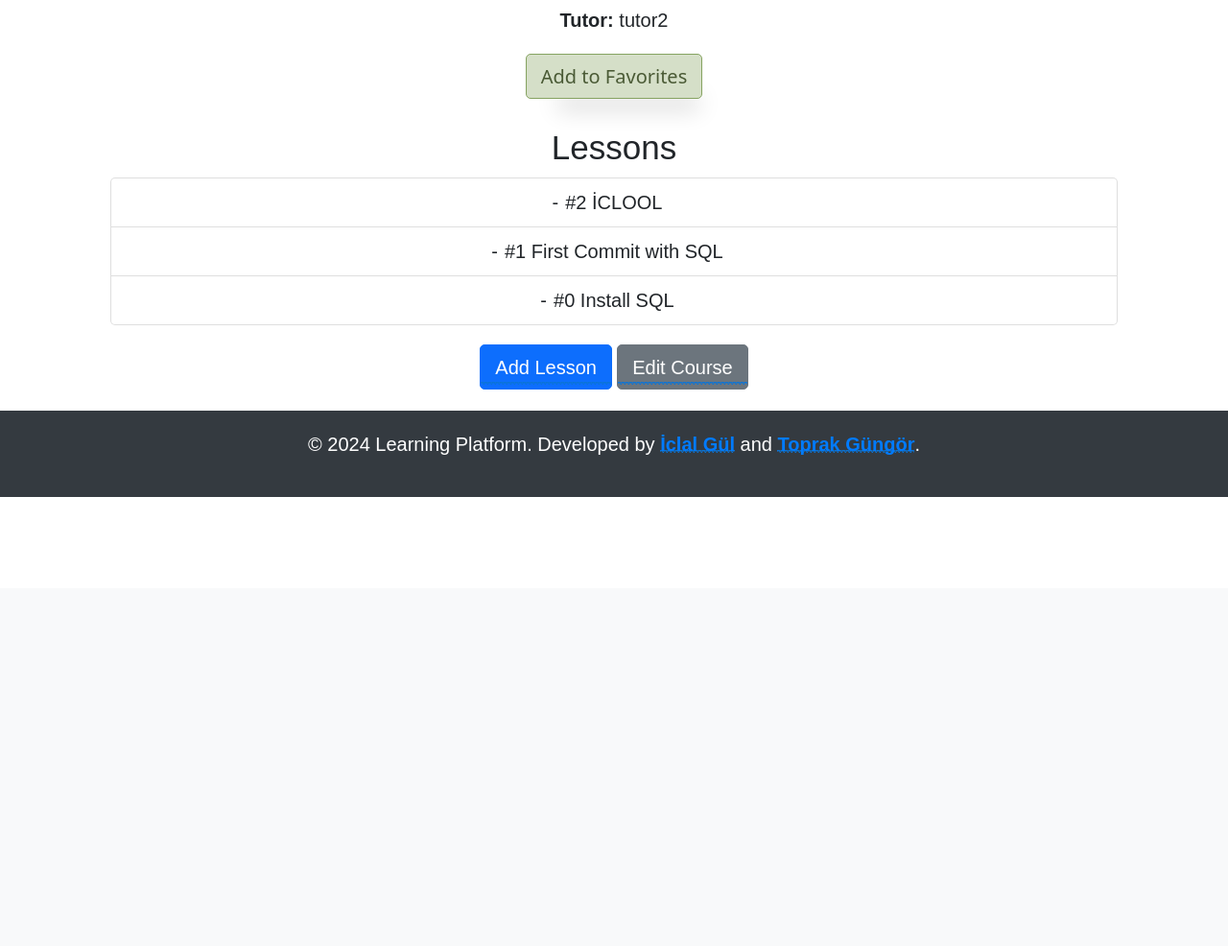
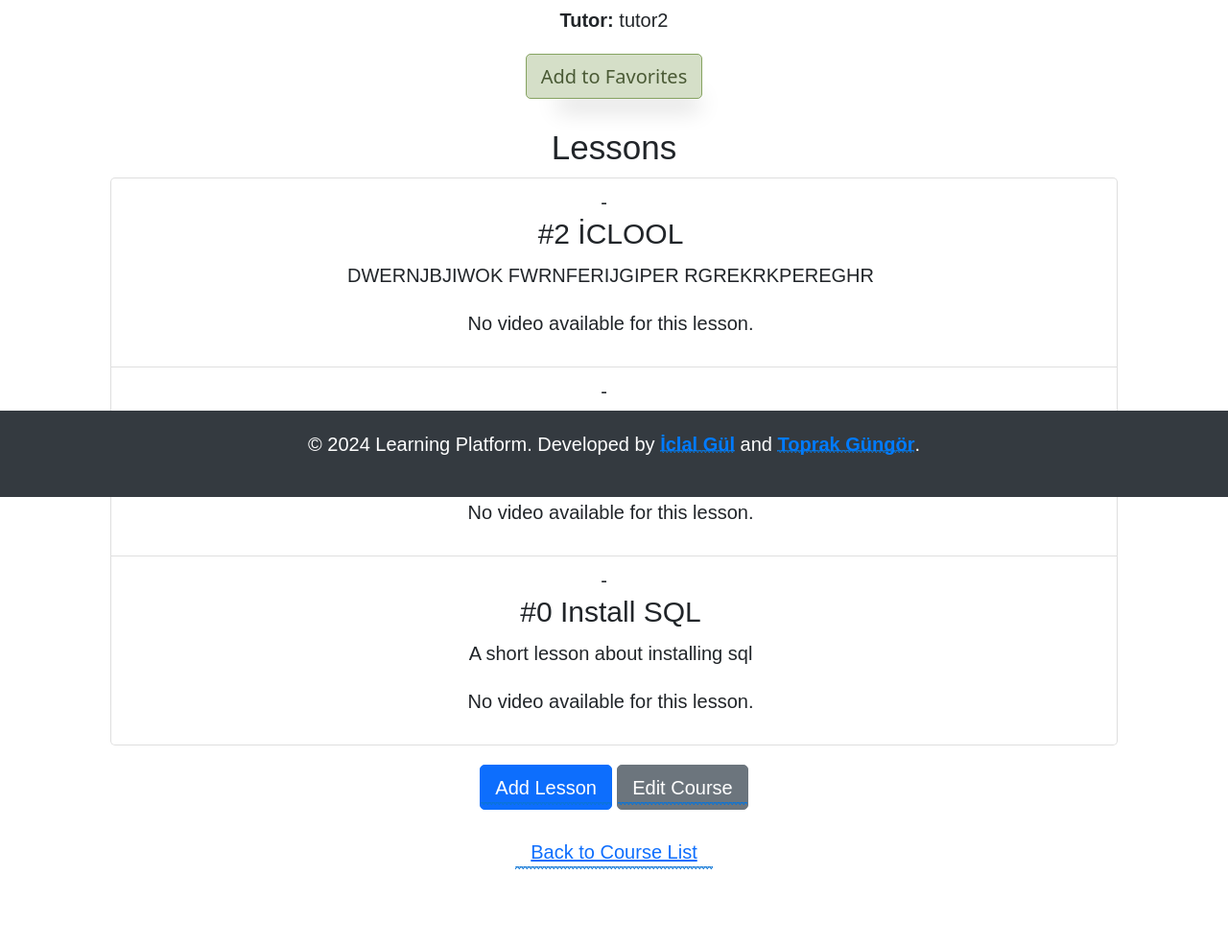
Before and after one commit to b2210356037/learning_platform, a Django app: page /courses/2/ in a window 1280 px wide. Shown: the part 282-1268 px from the top of the page at 96% size. Before the commit the page ends 800 px from the top, so only its background shows below. Run offline with Django 5.2, Linux system fonts and the light colour scheme; a user stored in the database is signed in; data comes from the database, SQL or seed files in the repository; some web fonts are replaced.

Commit message:
video lesson uploading from file explorer implemented

```diff
--- a/learning_platform/courses/forms.py
+++ b/learning_platform/courses/forms.py
@@ -9,4 +9,4 @@ class CourseForm(forms.ModelForm):
 class LessonForm(forms.ModelForm):
     class Meta:
         model = Lesson
-        fields = ['title', 'content', 'order']
+        fields = ['title', 'content', 'order', 'video']
--- a/learning_platform/courses/models.py
+++ b/learning_platform/courses/models.py
@@ -17,6 +17,7 @@ class Course(models.Model):
     featured = models.BooleanField(default=False)
     category = models.ForeignKey(Category, on_delete=models.SET_NULL, null=True, related_name='courses')
     featured = models.BooleanField(default=False)
+    #video = models.FileField(upload_to='course_videos/', null=True, blank=True)
     def __str__(self):
         return self.title
 
@@ -27,6 +28,7 @@ class Lesson(models.Model):
     order = models.IntegerField(default=0)
     created_at = models.DateTimeField(auto_now_add=True)
     updated_at = models.DateTimeField(auto_now=True)
+    video = models.FileField(upload_to='lesson_videos/', null=True, blank=True)
 
     class Meta:
         ordering = ['order']
--- a/learning_platform/courses/views.py
+++ b/learning_platform/courses/views.py
@@ -50,7 +50,7 @@ def course_list(request):
         # Fuzzy search
         course_titles = courses.values_list('title', flat=True)
         matches = process.extract(search_term, course_titles, limit=10, scorer=fuzz.partial_ratio)
-        matched_titles = [match[0] for match in matches if match[1] >= 40]  # 60% similarity threshold
+        matched_titles = [match[0] for match in matches if match[1] >= 40]  # 40% similarity threshold
 
         courses = courses.filter(Q(title__in=matched_titles) | Q(description__icontains=search_term))
 
@@ -73,7 +73,7 @@ def create_course(request):
         return redirect('course_list')
 
     if request.method == 'POST':
-        form = CourseForm(request.POST)
+        form = CourseForm(request.POST, request.FILES)
         if form.is_valid():
             course = form.save(commit=False)
             course.tutor = request.user
@@ -109,7 +109,7 @@ def create_lesson(request, course_id):
         return redirect('course_detail', course_id=course.id)
 
     if request.method == 'POST':
-        form = LessonForm(request.POST)
+        form = LessonForm(request.POST, request.FILES)
         if form.is_valid():
             lesson = form.save(commit=False)
             lesson.course = course
--- a/learning_platform/learning_platform/settings.py
+++ b/learning_platform/learning_platform/settings.py
@@ -11,7 +11,7 @@ https://docs.djangoproject.com/en/5.0/ref/settings/
 """
 
 from pathlib import Path
-
+import os
 # Build paths inside the project like this: BASE_DIR / 'subdir'.
 BASE_DIR = Path(__file__).resolve().parent.parent
 
@@ -69,6 +69,9 @@ TEMPLATES = [
         },
     },
 ]
+
+MEDIA_URL = '/media/'
+MEDIA_ROOT = os.path.join(BASE_DIR, 'media')
 
 
 WSGI_APPLICATION = 'learning_platform.wsgi.application'
--- a/learning_platform/learning_platform/urls.py
+++ b/learning_platform/learning_platform/urls.py
@@ -1,6 +1,9 @@
 from django.contrib import admin
 from django.urls import path, include
 from courses.views import home
+from django.conf import settings
+from django.conf.urls.static import static
+
 
 urlpatterns = [
     path('', home, name='home'),
@@ -8,3 +11,6 @@ urlpatterns = [
     path('courses/', include('courses.urls')),
     path('accounts/', include('accounts.urls')),
 ]
+
+if settings.DEBUG:
+    urlpatterns += static(settings.MEDIA_URL, document_root=settings.MEDIA_ROOT)
--- a/learning_platform/templates/courses/course_detail.html
+++ b/learning_platform/templates/courses/course_detail.html
@@ -19,11 +19,25 @@
     <h3 class="mt-4">Lessons</h3>
 <ul class="list-group">
     {% for lesson in lessons %}
-            <li class="list-group-item">{{ lesson.title }}</li>
+        <li class="list-group-item">
+            <h4>{{ lesson.title }}</h4>
+            <p>{{ lesson.content }}</p>
+            {% if lesson.video %}
+                <div class="mt-3">
+                    <video width="320" height="240" controls>
+                        <source src="{{ lesson.video.url }}" type="video/mp4">
+                        Your browser does not support the video tag.
+                    </video>
+                </div>
+            {% else %}
+                <p>No video available for this lesson.</p>
+            {% endif %}
+        </li>
     {% empty %}
         <li class="list-group-item">No lessons available.</li>
     {% endfor %}
 </ul>
+
 
     {% if user.is_tutor and course.tutor == user or user.is_admin_user %}
         <div class="mt-3">
--- /dev/null
+++ b/learning_platform/templates/courses/create_course.html
@@ -0,0 +1,5 @@
+<form method="post" enctype="multipart/form-data">
+    {% csrf_token %}
+    {{ form.as_p }}
+    <button type="submit">Create Course</button>
+</form>
```
Also changed, not shown: learning_platform/templates/courses/lesson_form.html (+3 -4 lines), learning_platform/courses/migrations/0004_course_video.py (added), learning_platform/courses/migrations/0005_remove_course_video_lesson_video.py (added). Lines whose indentation alone changed are shown as unchanged.
